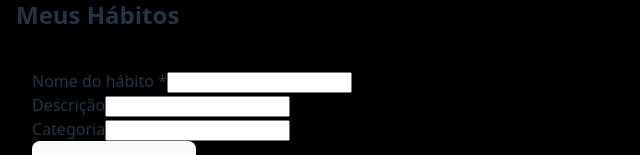
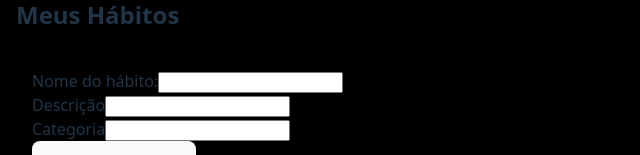
Before and after one commit to OEdsonFelipe/ProjetoIteamModulo4-React, a React (Vite) app in the folder my-daily-habits/: page / in a window 1280 px wide. Shown: the part 169-324 px from the top of the page, without its empty margins (0-640 px from the left). Built offline with nearby package versions, Linux system fonts and the light colour scheme.

Commit message:
Segundo Commit da ula 04

```diff
--- a/my-daily-habits/src/App.css
+++ b/my-daily-habits/src/App.css
@@ -10,9 +10,10 @@
   padding: 1.5em;
   will-change: filter;
   transition: filter 300ms;
+   align-items: center;
 }
 .logo:hover {
-  filter: drop-shadow(0 0 2em #646cffaa);
+  filter: drop-shadow(0 0 2em #73747daa);
 }
 .logo.react:hover {
   filter: drop-shadow(0 0 2em #61dafbaa);
@@ -51,6 +52,7 @@ body {
 h1 {
   font-size: 3.2em;
   line-height: 1.1;
+   align-items: center;
 }
 
 button {
--- a/my-daily-habits/src/Components/HabitList.jsx
+++ b/my-daily-habits/src/Components/HabitList.jsx
@@ -4,12 +4,26 @@ import { useEffect } from 'react'
 import HabitCard from './HabitCard'
 
 function HabitList() {
-  const [habits, setHabits] = useState([
-    { id: 1, nome: 'Exercício',  descricao: 'Treino de força',    meta: 5, ativo: true,  diasFeitos: 5 },
-    { id: 2, nome: 'Leitura',    descricao: 'Livro ou artigo',    meta: 7, ativo: true,  diasFeitos: 3 },
-    { id: 3, nome: 'Meditação',  descricao: 'Respiração e foco',  meta: 7, ativo: false, diasFeitos: 0 },
-    { id: 4, nome: 'Hidratação', descricao: 'Beber 2L de água',   meta: 7, ativo: true,  diasFeitos: 6 },
-  ])
+ const [habits, setHabits] = useState(() => {
+  // Esta função executa UMA VEZ — na montagem
+  const stored = localStorage.getItem('my-daily-habits')
+
+  // Se não há nada salvo — usa o array inicial
+  if (!stored) return [
+    { id: 1, nome: 'Exercício',  descricao: 'Treino de força',   meta: 5, ativo: true,  diasFeitos: 5 },
+    { id: 2, nome: 'Leitura',    descricao: 'Livro ou artigo',   meta: 7, ativo: true,  diasFeitos: 3 },
+    { id: 3, nome: 'Meditação',  descricao: 'Respiração e foco', meta: 7, ativo: false, diasFeitos: 0 },
+    { id: 4, nome: 'Hidratação', descricao: 'Beber 2L de água',  meta: 7, ativo: true,  diasFeitos: 6 },
+  ]
+
+  // Se há dados salvos — tenta fazer o parse
+  try {
+    return JSON.parse(stored)
+  } catch {
+    // Se o JSON estiver corrompido — volta pro array inicial
+    return []
+  }
+})
   useEffect(() => {console.log('✅ HabitList montou')}, [])
   useEffect(() => {
   localStorage.setItem('my-daily-habits', JSON.stringify(habits))
@@ -56,7 +70,7 @@ function HabitList() {
     <form onSubmit={adicionarHabit} className="habit-form">
       <div>
         <label>
-          Nome do hábito *
+          Nome do hábito:
           <input
             type="text"
             value={novoNome}
```
